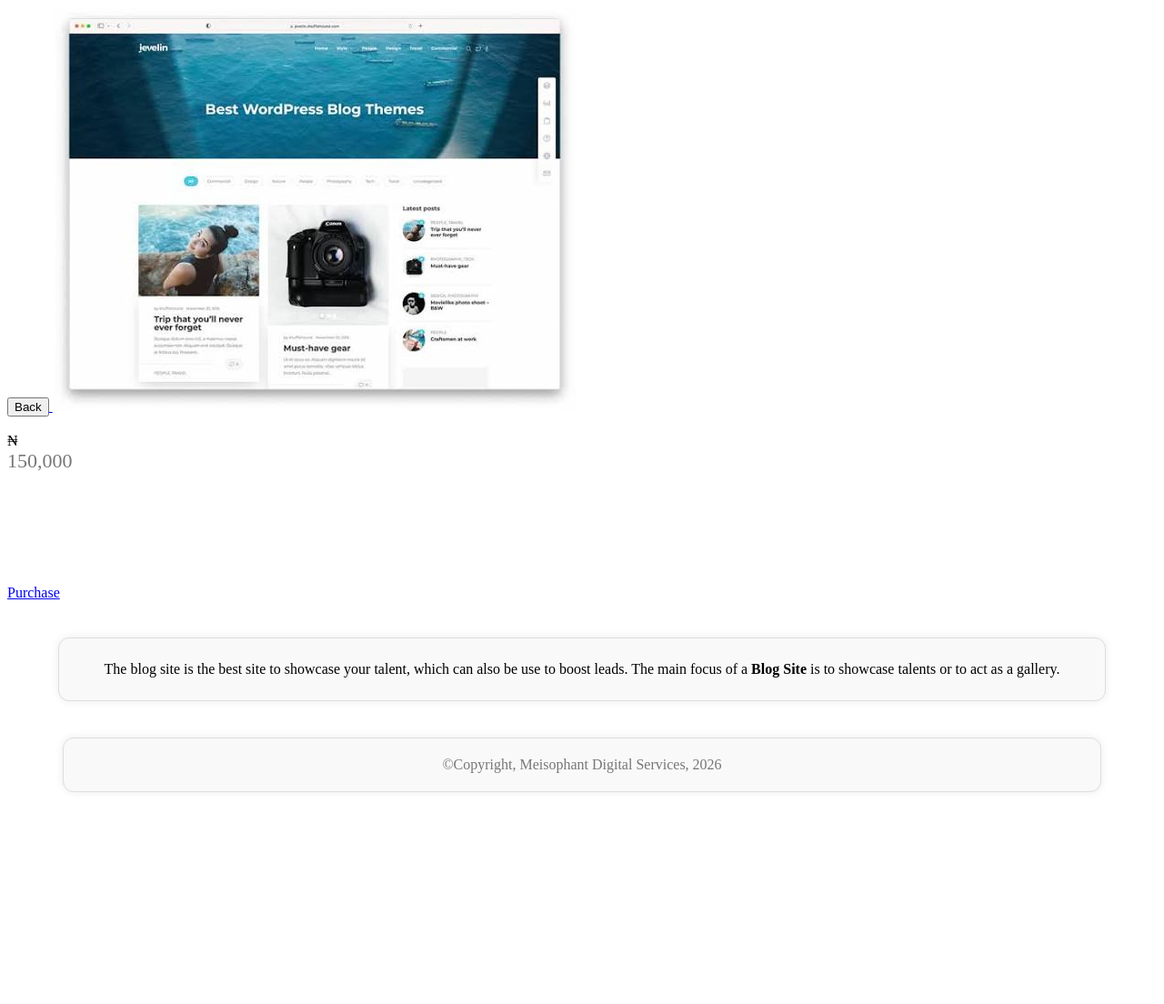
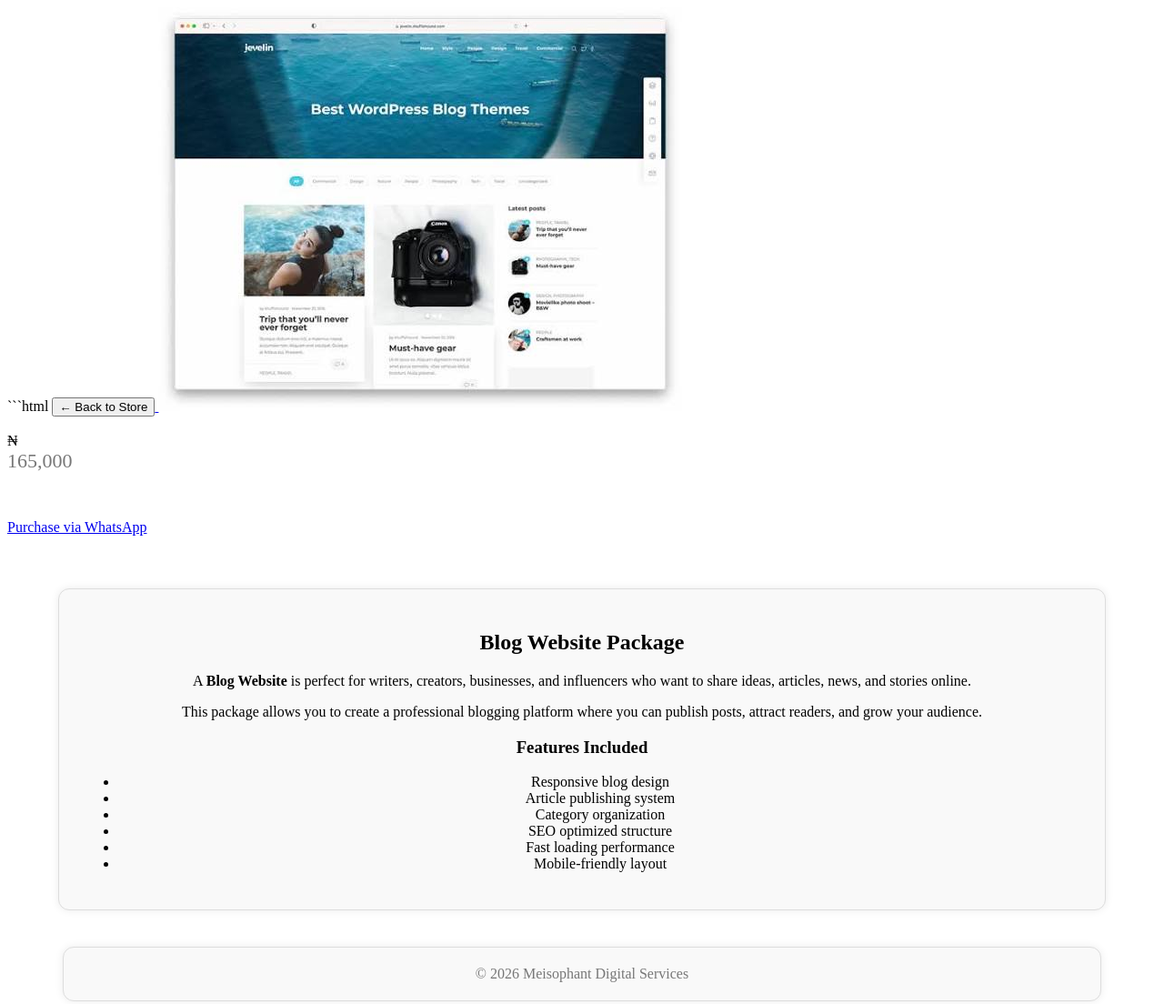
Before and after one commit to meisophantco-lab/e-store, a plain HTML site: page products/blog/index.html in a window 1280 px wide. Shown: the top 1104 px of the page at 91% size. Before the commit the page ends 911 px from the top, so only its background shows below. Drawn offline with Linux system fonts and the light colour scheme.

Commit message:
Update index.html

````diff
--- a/products/blog/index.html
+++ b/products/blog/index.html
@@ -1,33 +1,88 @@
+```html
 <!DOCTYPE html>
 <html lang="en">
+
 <head>
 <meta charset="UTF-8">
 <meta name="viewport" content="width=device-width, initial-scale=1.0">
-    <title>Blog Site | Meisophant Digital Services</title>
+
+<title>Blog Website Development | Meisophant Digital Services</title>
+
+<meta name="description" content="Professional blog website development by Meisophant Digital Services. Perfect for creators, writers, and businesses that want to publish content online.">
+
 <link rel="stylesheet" href="../../assets/css/style.css">
+
 <link rel="shortcut icon" href="https://meisophant.name.ng/favicon.png" type="image/x-icon">
+
 </head>
+
 <body>
+
 <a href="../../index.html">
-        <button class="back-btn">
-            Back
-        </button>
+<button class="back-btn">← Back to Store</button>
 </a>
-    <img src="../../assets/images/blog.jpeg" alt="Product 1 Image" class="product-img">
+
+<img
+src="../../assets/images/blog.jpeg"
+alt="Professional Blog Website Development"
+class="product-img"
+loading="lazy">
+
 <br><br>
-    <span class="currency">₦</span> <span class="price">150,000</span>
-    <br><br><br>
-    <br><br><br>
+
+<span class="currency">₦</span>
+<span class="price">165,000</span>
+
+<br><br>
+
 <div class="purchase">
-        <a href="https://wa.me/2349029673978?text=I%20Will%20like%20to%20get%20more%20information%20about%20your%20blog%20site%20development." class="purchase-btn">Purchase</a>
+
+<a
+href="https://wa.me/2349029673978?text=Hello%20Meisophant%20Digital%20Services,%20I%20am%20interested%20in%20your%20Blog%20Website%20development%20package."
+class="purchase-btn">
+
+Purchase via WhatsApp
+
+</a>
+
 </div>
+
+<br>
+
 <div class="products">
+
+<h2>Blog Website Package</h2>
+
 <div class="product-description">
-            The blog site is the best site to showcase your talent, which can also be use to boost leads. The main focus of a <b>Blog Site</b> is to showcase talents or to act as a gallery.
+
+<p>
+A <b>Blog Website</b> is perfect for writers, creators, businesses, and influencers who want to share ideas, articles, news, and stories online.
+</p>
+
+<p>
+This package allows you to create a professional blogging platform where you can publish posts, attract readers, and grow your audience.
+</p>
+
+<h3>Features Included</h3>
+
+<ul>
+<li>Responsive blog design</li>
+<li>Article publishing system</li>
+<li>Category organization</li>
+<li>SEO optimized structure</li>
+<li>Fast loading performance</li>
+<li>Mobile-friendly layout</li>
+</ul>
+
 </div>
+
 </div>
+
 <footer>
-        &copy;Copyright, Meisophant Digital Services, 2026
+© 2026 Meisophant Digital Services
 </footer>
+
 </body>
+
 </html>
+```
````
Lines whose indentation alone changed are shown as unchanged.
